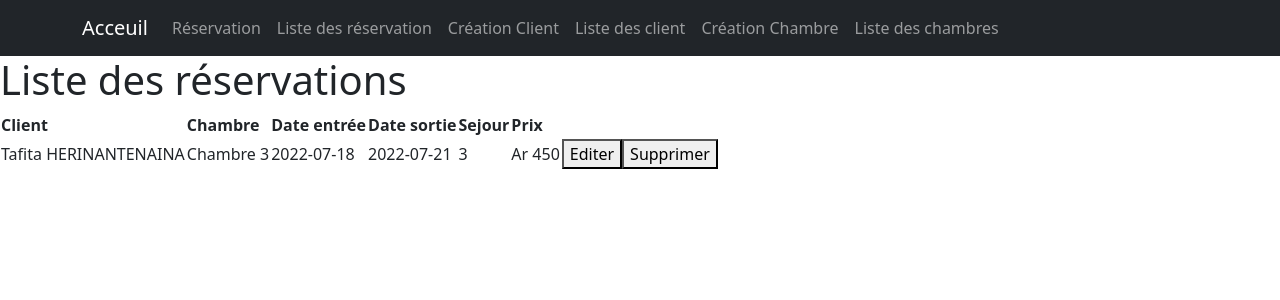
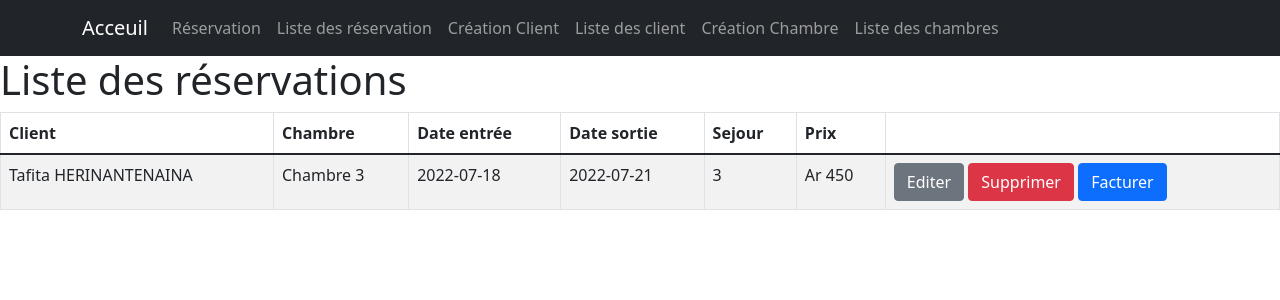
Before and after one commit to tafitahery/hotel-v2, a React (Create React App) app: page /listReservations in a window 1280 px wide. Shown: the top 300 px of the page. Built offline with nearby package versions, Linux system fonts and the light colour scheme; data requests are answered from the project's data file.

Commit message:
Add style to page ListReservations and components ShowReservation with React-Bootstrap

```diff
--- a/src/components/ShowReservation/index.jsx
+++ b/src/components/ShowReservation/index.jsx
@@ -1,5 +1,7 @@
 import React, { useState, useEffect } from 'react';
 import Proptype from 'prop-types';
+import { Button } from 'react-bootstrap';
+
 import { getData } from '../../utils/data';
 
 const ShowReservation = ({ dateIn, dateOut, clientId, roomId }) => {
@@ -33,8 +35,9 @@ const ShowReservation = ({ dateIn, dateOut, clientId, roomId }) => {
       <td>{stay()}</td>
       <td>Ar {room.price * stay()}</td>
       <td>
-        <button>Editer</button>
-        <button>Supprimer</button>
+        <Button variant="secondary">Editer</Button>{' '}
+        <Button variant="danger">Supprimer</Button>{' '}
+        <Button variant="primary">Facturer</Button>
       </td>
     </tr>
   );
--- a/src/pages/ListReservations/index.jsx
+++ b/src/pages/ListReservations/index.jsx
@@ -1,4 +1,6 @@
 import React, { useState, useEffect } from 'react';
+import { Table } from 'react-bootstrap';
+
 import ShowReservation from '../../components/ShowReservation';
 import { getData } from '../../utils/data';
 
@@ -14,7 +16,7 @@ const ListReservations = () => {
   return (
     <div>
       <h1>Liste des réservations</h1>
-      <table>
+      <Table striped bordered hover>
         <thead>
           <tr>
             <th>Client</th>
@@ -37,7 +39,7 @@ const ListReservations = () => {
             />
           ))}
         </tbody>
-      </table>
+      </Table>
     </div>
   );
 };
```
